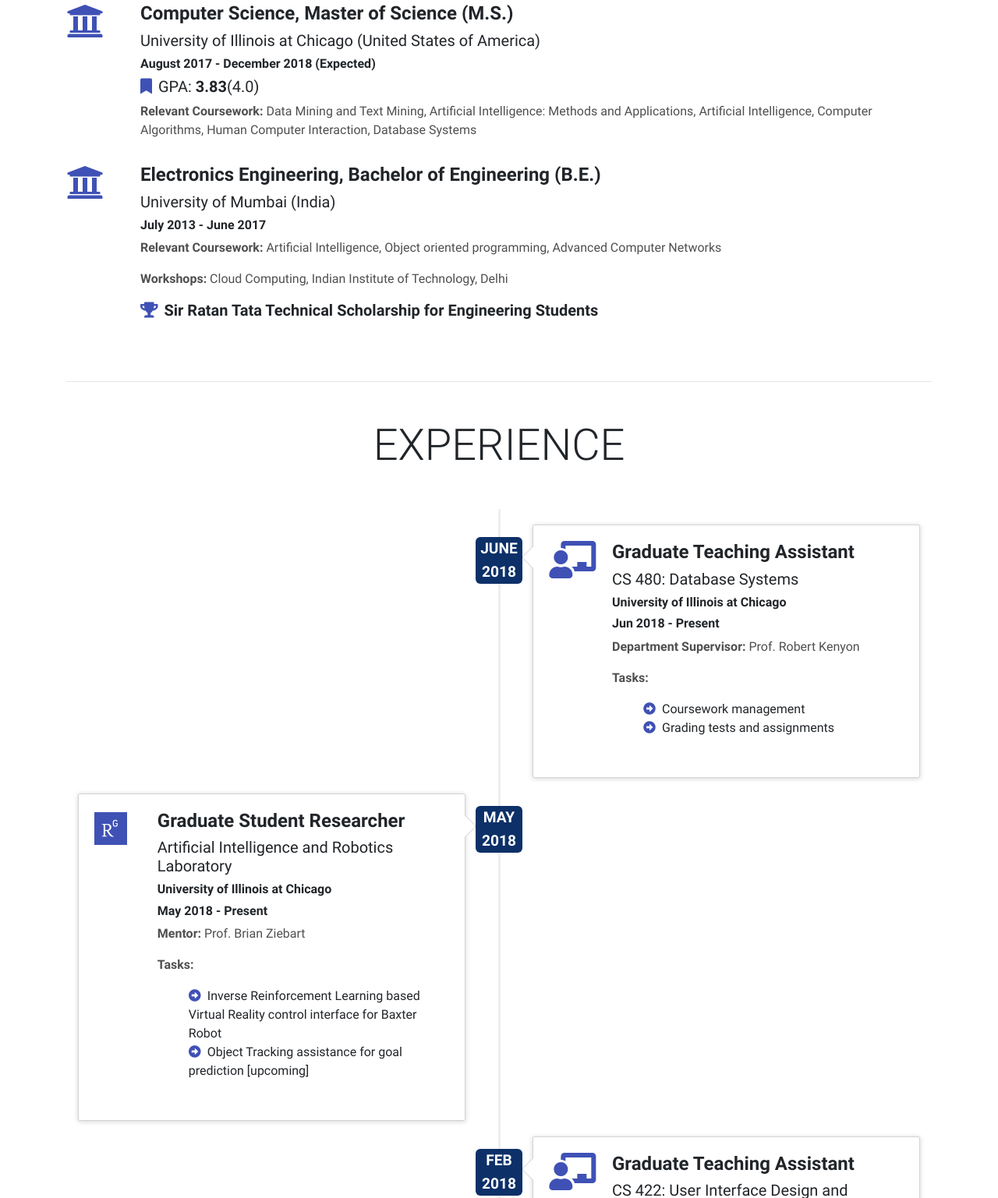
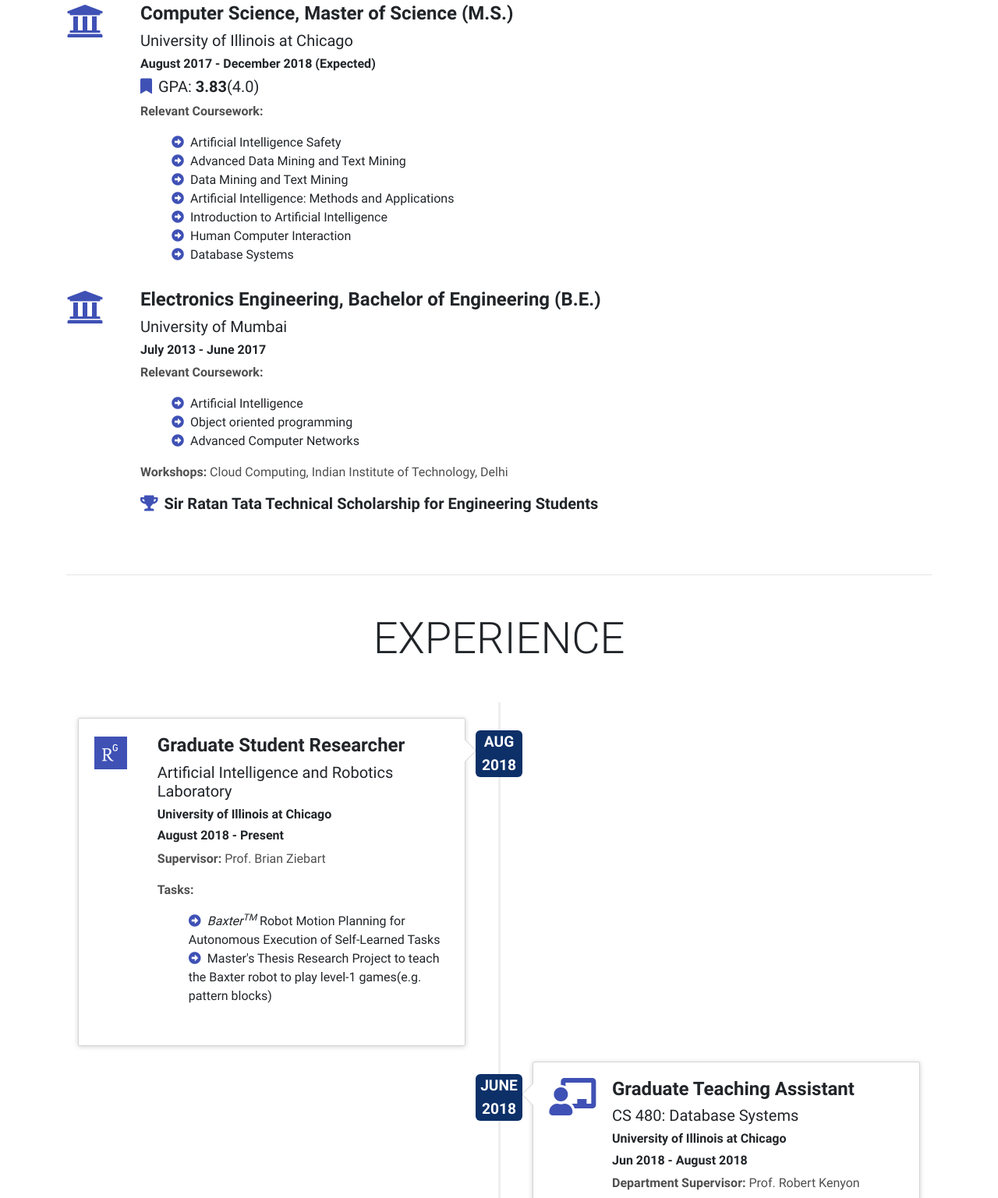
Before and after one commit to sarmatejas1006/sarmatejas1006.github.io, a plain HTML site: page index.html in a window 1280 px wide. Shown: the part 960-2497 px from the top of the page at 78% size. Drawn offline with Linux system fonts and the light colour scheme.

Commit message:
details update aug_w4 Resume update

```diff
--- a/index.html
+++ b/index.html
@@ -104,7 +104,7 @@
         <!-- Modal content-->
         <div class="modal-content">
             <div class="modal-header">
-                <h4 class="modal-title text-center h4"><strong>Resume: July 2018</strong></h4>
+                <h4 class="modal-title text-center h4"><strong>Resume: September 2018</strong></h4>
                 <div>
                     <a class="btn-green btn-md btn" href="TejasCVQ32018.pdf" target="_blank"><strong><b class="h6">View
                         Full Screen</b></strong></a>
@@ -313,15 +313,21 @@
                         <div class="col-11">
                             <h4 class="feature-title"><strong><b>Computer Science, Master of Science (M.S.)</b></strong>
                             </h4>
-                            <h5 class="feature-title"><strong>University of Illinois at Chicago (United States of
-                                America)</strong></h5>
+                            <h5 class="feature-title"><strong>University of Illinois at Chicago</strong></h5>
                             <h6 class="feature-title"><strong><b>August 2017 - December 2018 (Expected)</b></strong>
                             </h6>
                             <h5 class="feature-title"><i class="fa fa-bookmark mr-2 indigo-text"></i><strong>GPA: <b>3.83</b>(4.0)</strong>
                             </h5>
-                            <p class="dark-grey-text"><strong><b>Relevant Coursework:</b> Data Mining and Text Mining,
-                                Artificial Intelligence: Methods and Applications, Artificial Intelligence, Computer
-                                Algorithms, Human Computer Interaction, Database Systems</strong>
+                            <p class="dark-grey-text"><strong><b>Relevant Coursework:</b>
+                                <ul style="list-style-type:none">
+                                    <li><i class="fa fa-arrow-alt-circle-right mr-2 indigo-text"></i>Artificial Intelligence Safety</li>
+                                    <li><i class="fa fa-arrow-alt-circle-right mr-2 indigo-text"></i>Advanced Data Mining and Text Mining</li>
+                                    <li><i class="fa fa-arrow-alt-circle-right mr-2 indigo-text"></i>Data Mining and Text Mining</li>
+                                    <li><i class="fa fa-arrow-alt-circle-right mr-2 indigo-text"></i>Artificial Intelligence: Methods and Applications</li>
+                                    <li><i class="fa fa-arrow-alt-circle-right mr-2 indigo-text"></i>Introduction to Artificial Intelligence</li>
+                                    <li><i class="fa fa-arrow-alt-circle-right mr-2 indigo-text"></i>Human Computer Interaction</li>
+                                    <li><i class="fa fa-arrow-alt-circle-right mr-2 indigo-text"></i>Database Systems</li>
+                                </ul></strong>
                             </p>
                             <div style="height:15px"></div>
                         </div>
@@ -336,10 +342,15 @@
                         <div class="col-11">
                             <h4 class="feature-title"><strong><b>Electronics Engineering, Bachelor of Engineering
                                 (B.E.)</b></strong></h4>
-                            <h5 class="feature-title"><strong>University of Mumbai (India)</strong></h5>
+                            <h5 class="feature-title"><strong>University of Mumbai</strong></h5>
                             <h6 class="feature-title"><strong><b>July 2013 - June 2017</b></strong></h6>
-                            <p class="dark-grey-text"><strong><b>Relevant Coursework:</b> Artificial Intelligence,
-                                Object oriented programming, Advanced Computer Networks</strong>
+                            <p class="dark-grey-text"><strong><b>Relevant Coursework:</b>
+                                <ul style="list-style-type:none">
+                                    <li><i class="fa fa-arrow-alt-circle-right mr-2 indigo-text"></i>Artificial Intelligence</li>
+                                    <li><i class="fa fa-arrow-alt-circle-right mr-2 indigo-text"></i>Object oriented programming</li>
+                                    <li><i class="fa fa-arrow-alt-circle-right mr-2 indigo-text"></i>Advanced Computer Networks</li>
+                                </ul>
+                                </strong>
                             <p class="dark-grey-text"><strong><b>Workshops:</b> Cloud Computing, Indian Institute of
                                 Technology, Delhi </strong>
                                 <br/>
@@ -368,6 +379,35 @@
                     <h2 class="display-4 my-5 h2 text-center">EXPERIENCE</h2>
                 </div>
                 <ul class="timeline">
+                    <li>
+                        <div class="timeline-badge"><p>AUG 2018</p></div>
+                        <div class="timeline-panel">
+                            <div class="row">
+                                <div class="col-2">
+                                    <i class="fab fa-researchgate fa-3x indigo-text"></i>
+                                </div>
+                                <div class="col-10">
+                                    <h4 class="feature-title"><strong><b>Graduate Student Researcher</b></strong></h4>
+                                    <h5 class="feature-title"><strong>Artificial Intelligence and Robotics
+                                        Laboratory </strong></h5>
+                                    <h6 class="feature-title"><strong><b>University of Illinois at Chicago</b></strong>
+                                    </h6>
+                                    <h6 class="feature-title"><strong><b>August 2018 - Present</b></strong></h6>
+                                    <p class="dark-grey-text"><strong><b>Supervisor:</b> Prof. Brian Ziebart </strong>
+                                    <p class="dark-grey-text"><strong><b>Tasks:</b>
+                                        <ul style="list-style-type:none">
+                                            <li><i class="fa fa-arrow-alt-circle-right mr-2 indigo-text"></i><i>Baxter<sup>TM</sup></i> Robot Motion Planning for
+                                                Autonomous Execution of Self-Learned Tasks
+                                            </li>
+                                            <li><i class="fa fa-arrow-alt-circle-right mr-2 indigo-text"></i>Master's Thesis Research Project to teach the Baxter robot to play level-1 games(e.g. pattern blocks)</li>
+                                        </ul>
+                                    </strong>
+                                    </p>
+                                    <div style="height:15px"></div>
+                                </div>
+                            </div>
+                        </div>
+                    </li>
                     <li class="timeline-inverted">
                         <div class="timeline-badge">JUNE 2018</div>
                         <div class="timeline-panel">
@@ -380,7 +420,7 @@
                                     <h5 class="feature-title"><strong>CS 480: Database Systems</strong></h5>
                                     <h6 class="feature-title"><strong><b>University of Illinois at Chicago</b></strong>
                                     </h6>
-                                    <h6 class="feature-title"><strong><b>Jun 2018 - Present</b></strong></h6>
+                                    <h6 class="feature-title"><strong><b>Jun 2018 - August 2018</b></strong></h6>
                                     <p class="dark-grey-text"><strong><b>Department Supervisor:</b> Prof. Robert Kenyon
                                     </strong>
                                     <p class="dark-grey-text"><strong><b>Tasks:</b>
@@ -412,16 +452,13 @@
                                         Laboratory </strong></h5>
                                     <h6 class="feature-title"><strong><b>University of Illinois at Chicago</b></strong>
                                     </h6>
-                                    <h6 class="feature-title"><strong><b>May 2018 - Present</b></strong></h6>
+                                    <h6 class="feature-title"><strong><b>May 2018 - June 2018</b></strong></h6>
                                     <p class="dark-grey-text"><strong><b>Mentor:</b> Prof. Brian Ziebart </strong>
                                     <p class="dark-grey-text"><strong><b>Tasks:</b>
                                         <ul style="list-style-type:none">
                                             <li><i class="fa fa-arrow-alt-circle-right mr-2 indigo-text"></i>Inverse
                                                 Reinforcement Learning based Virtual Reality control interface for
                                                 Baxter Robot
-                                            </li>
-                                            <li><i class="fa fa-arrow-alt-circle-right mr-2 indigo-text"></i>Object
-                                                Tracking assistance for goal prediction [upcoming]
                                             </li>
                                         </ul>
                                     </strong>
```
Also changed, not shown: 1 other file.
